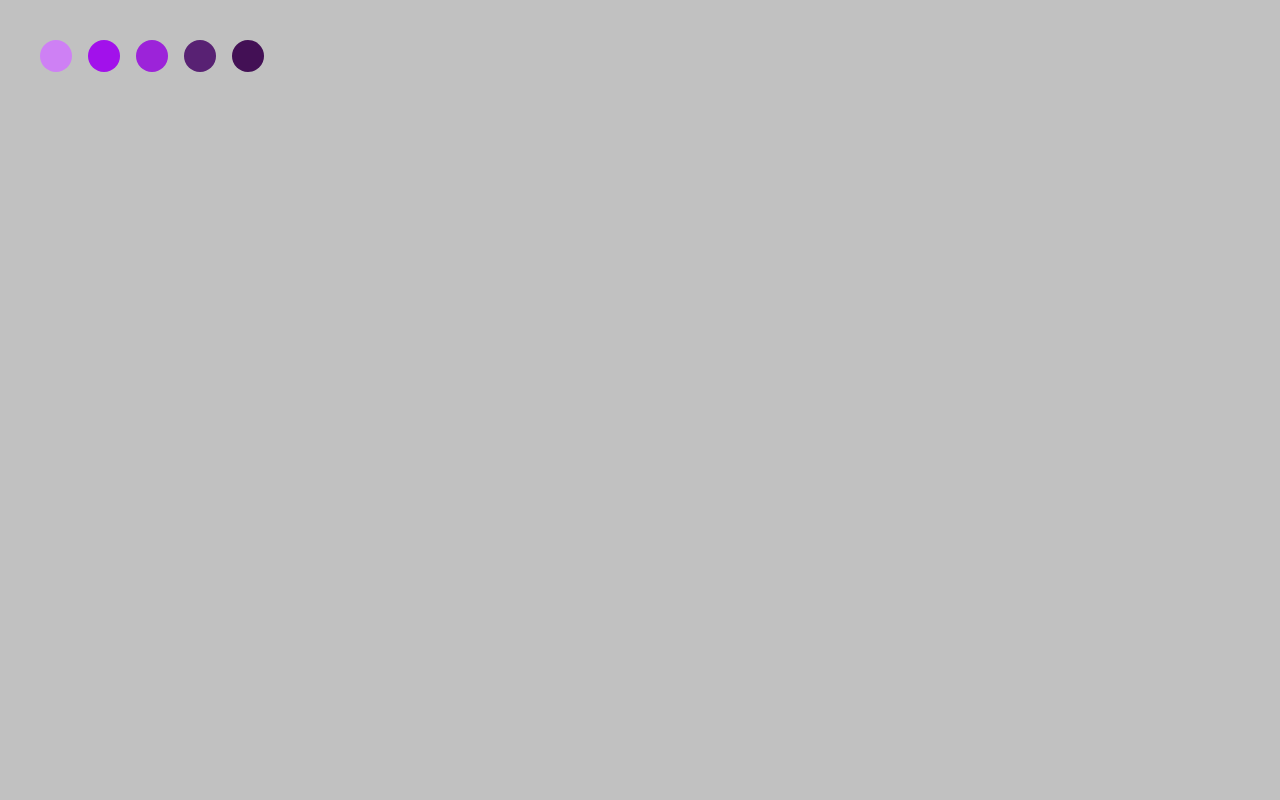
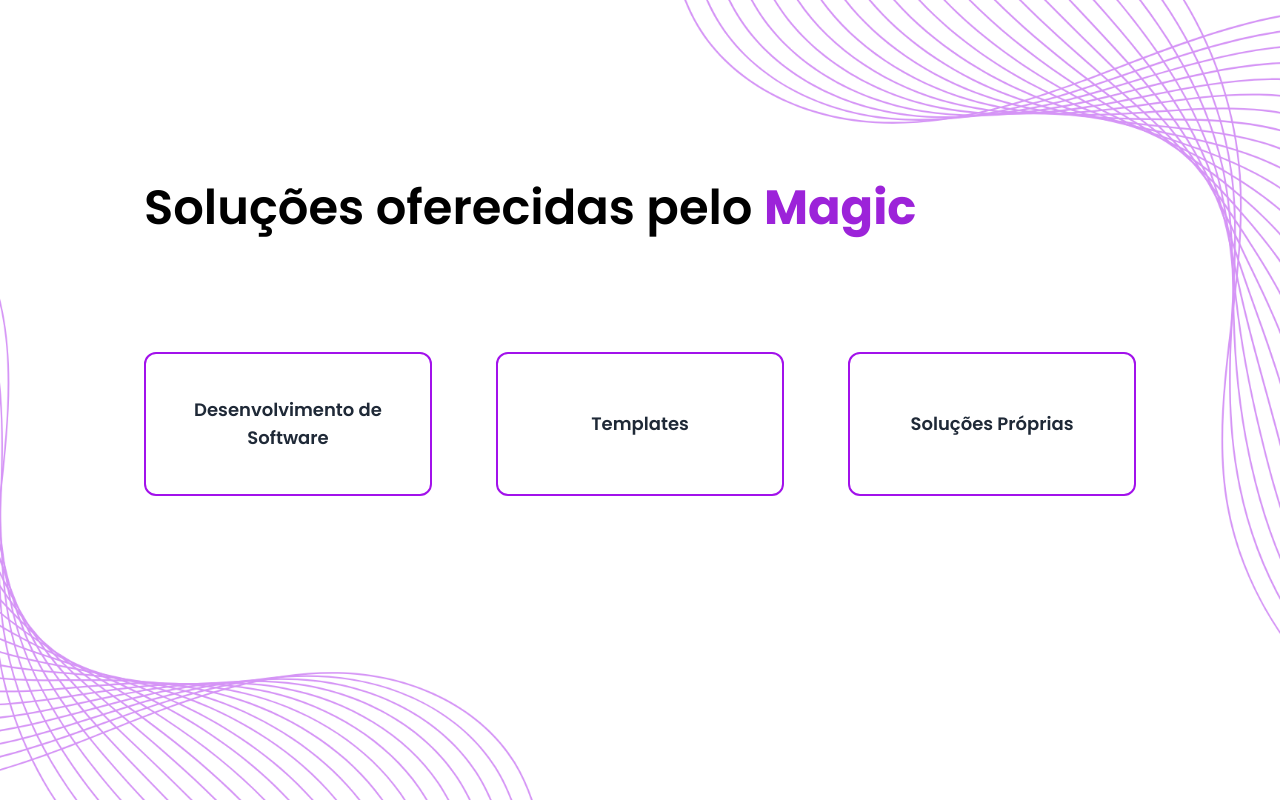
Before and after one commit to codiacademy/ChallengeV-manhaufjf, a React (Create React App) app: page / in a window 1280 px wide. Built offline with nearby package versions, Linux system fonts and the light colour scheme.

Commit message:
Adicionando a aba de serviços

```diff
--- a/public/index.html
+++ b/public/index.html
@@ -3,6 +3,11 @@
   <head>
     <meta charset="utf-8" />
     <link rel="icon" href="%PUBLIC_URL%/favicon.ico" />
+    <script type="module" src="https://unpkg.com/ionicons@7.1.0/dist/ionicons/ionicons.esm.js"></script>
+    <script nomodule src="https://unpkg.com/ionicons@7.1.0/dist/ionicons/ionicons.js"></script>
+    <link rel="preconnect" href="https://fonts.googleapis.com">
+    <link rel="preconnect" href="https://fonts.gstatic.com" crossorigin>
+    <link href="https://fonts.googleapis.com/css2?family=Poppins:ital,wght@0,100;0,200;0,300;0,400;0,500;0,600;0,700;0,800;0,900;1,100;1,200;1,300;1,400;1,500;1,600;1,700;1,800;1,900&display=swap" rel="stylesheet">
     <meta name="viewport" content="width=device-width, initial-scale=1" />
     <meta name="theme-color" content="#000000" />
     <meta
--- a/src/App.jsx
+++ b/src/App.jsx
@@ -1,12 +1,12 @@
 import React from 'react';
-import HomePage from './components/HomePage'
-
-// Paleta de cores já está definida no arquivo tailwind.config.js
+import HomePage from './components/HomePage';
+import ServicesPage from './components/ServicesPage';
 
 function App() {
     return (
         <div className="App">
             <HomePage />
+            <ServicesPage />
         </div>
     );
 }
--- a/src/components/HomePage.jsx
+++ b/src/components/HomePage.jsx
@@ -1,17 +1,10 @@
 import React from 'react';
+import ServicesPage from './ServicesPage';
 
 function HomePage() {
     return (
-        <div className="Home h-screen w-full bg-offwhite">
-            <div className="paleta flex gap-4 p-10">
-                <div className="rounded-full w-8 h-8 bg-magic-100"></div>
-                <div className="rounded-full w-8 h-8 bg-magic-200"></div>
-                <div className="rounded-full w-8 h-8 bg-magic-300"></div>
-                <div className="rounded-full w-8 h-8 bg-magic-400"></div>
-                <div className="rounded-full w-8 h-8 bg-magic-500"></div>
-            </div>
-        </div>
-    );
+        <div></div>
+    )
 }
 
 export default HomePage;
--- /dev/null
+++ b/src/components/ServicesPage.jsx
@@ -0,0 +1,34 @@
+import React from "react";
+import Card from "./cards/Card";
+import FundoService from '../images/FundoService.png';
+import { services } from '../static-data';
+
+function ServicesPage() {
+    return (
+        <div className="min-h-screen flex flex-col items-center justify-center">
+            <div className="absolute bg-cover bg-center top-0 left-0 w-full pointer-events-none min-h-screen md:h-screen h-[950px] z-[0]" style={{ backgroundImage: `url(${FundoService})` }}></div>
+
+            <div className="z-20">
+                <div className="w-full h-auto">
+                    <h1 className="font-[Poppins] md:text-5xl md:text-start text-center text-2xl md:pt-0 pt-7 font-semibold">
+                        Soluções oferecidas pelo <span className="text-magic-300 font-bold">Magic</span>
+                    </h1>
+                </div>
+
+                <div className="w-auto md:h-96 h-[800px] justify-center items-center flex md:flex-row flex-col gap-16 z-10">
+                    {services.map((service, i) => (
+                        <Card
+                            key={i}
+                            icon={service.icon}
+                            title={service.title}
+                            description={service.description}
+                        />
+                    ))}
+                </div>
+            </div>
+        </div>
+    );
+
+}
+
+export default ServicesPage;
--- /dev/null
+++ b/src/components/buttons/ReadMoreButton.jsx
@@ -0,0 +1,14 @@
+import React from "react";
+
+function ReadMoreButton() {
+  return (
+    <div className="group/button relative flex justify-center items-center text-white text-sm font-[Poppins] font-semibold">
+      <div className="shadow-md flex items-center text-base justify-center group-hover/button:gap-2 bg-magic-200 active:bg-magic-400 py-[10px] px-[14px] rounded-full cursor-pointer duration-300">
+        <ion-icon name="arrow-redo"></ion-icon>
+        <span className="text-[0px] group-hover/button:text-base duration-300">Saiba Mais</span>
+      </div>
+    </div>
+  );
+}
+
+export default ReadMoreButton;
--- /dev/null
+++ b/src/components/cards/Card.jsx
@@ -0,0 +1,27 @@
+import React from 'react';
+import ReadMoreButton from '../buttons/ReadMoreButton';
+
+function Card({ icon, title, description }) {
+  return (
+    <div className="bg-white border-2 border-magic-200 group/card min-h-36 relative justify-center flex w-72 flex-col items-center overflow-hidden rounded-xl p-4 text-center transition-all duration-500 hover:shadow-lg hover:shadow-zinc-400 cursor-pointer">
+      <div className="text-magic-300 transition-all text-5xl">
+        <ion-icon name={icon}></ion-icon>
+      </div>
+
+      <div className="transition-all delay-200 duration-500 group-hover/card:pb-48">
+        <h1 className="font-[Poppins] text-lg font-semibold text-gray-800">{title}</h1>
+      </div>
+
+      <div className="absolute flex items-end h-full w-full justify-end text-2xl text-magic-300 group-hover/card:opacity-0 transition-all duration-500">
+        <ion-icon name="add-circle"></ion-icon>
+      </div>
+
+      <div className="absolute -bottom-[135%] flex w-full items-center justify-evenly gap-2 transition-all delay-200 duration-500 group-hover/card:bottom-3 flex-col">
+        <p className="font-[Poppins] text-base px-2">{description}</p>
+        <button><ReadMoreButton /></button>
+      </div>
+    </div>
+  );
+}
+
+export default Card;
--- a/src/index.css
+++ b/src/index.css
@@ -10,6 +10,7 @@ body {
     sans-serif;
   -webkit-font-smoothing: antialiased;
   -moz-osx-font-smoothing: grayscale;
+  background-color: #e9e9e9;
 }
 
 code {
--- /dev/null
+++ b/src/static-data.js
@@ -0,0 +1,19 @@
+let services = [
+    {
+        icon: "desktop-outline",
+        title: "Desenvolvimento de Software",
+        description: "Soluções personalizadas para pequenas e médias empresas, com foco em usabilidade e desempenho para proporcionar uma experiência excepcional."
+    },
+    {
+        icon: "create-outline",
+        title: "Templates",
+        description: "Temos sites e aplicativos pré-prontos para você escolher e customizar, economizando tempo e dinheiro na criação do seu projeto."
+    },
+    {
+        icon: "star-outline",
+        title: "Soluções Próprias",
+        description: "O Magic tem suas próprias soluções em tecnologia, oferecendo às empresas clientes ferramentas inovadoras para atender às suas necessidades."
+    }
+]
+
+export { services }
--- a/tailwind.config.js
+++ b/tailwind.config.js
@@ -14,6 +14,10 @@ module.exports = {
           400: '#582173',
           500: '#431055'
         }
+      },
+
+      animation: {
+        'bounce-slow': 'bounce 2s linear infinite',
       }
     },
   },
```
Also changed, not shown: src/images/FundoService.png (added).
